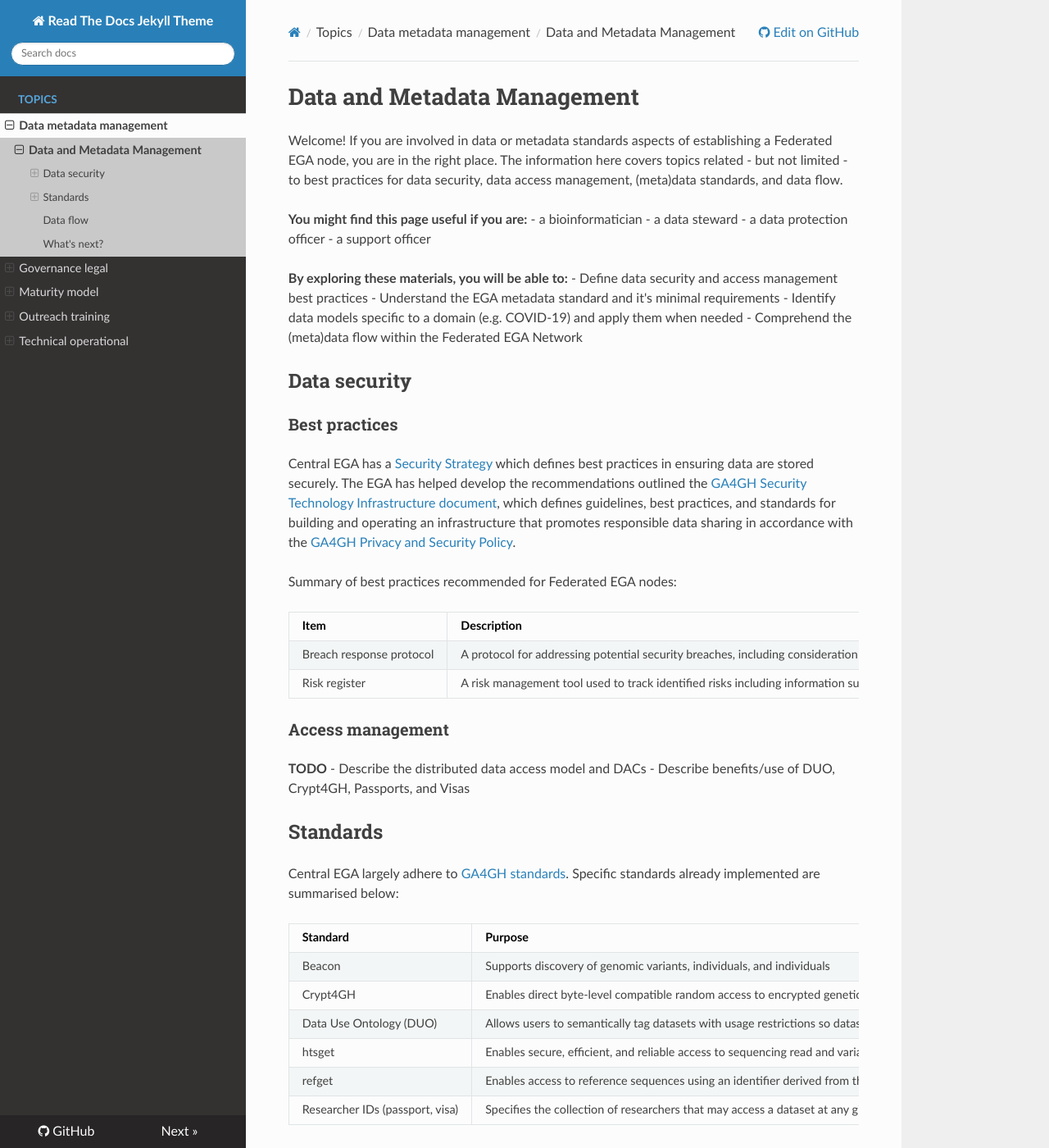
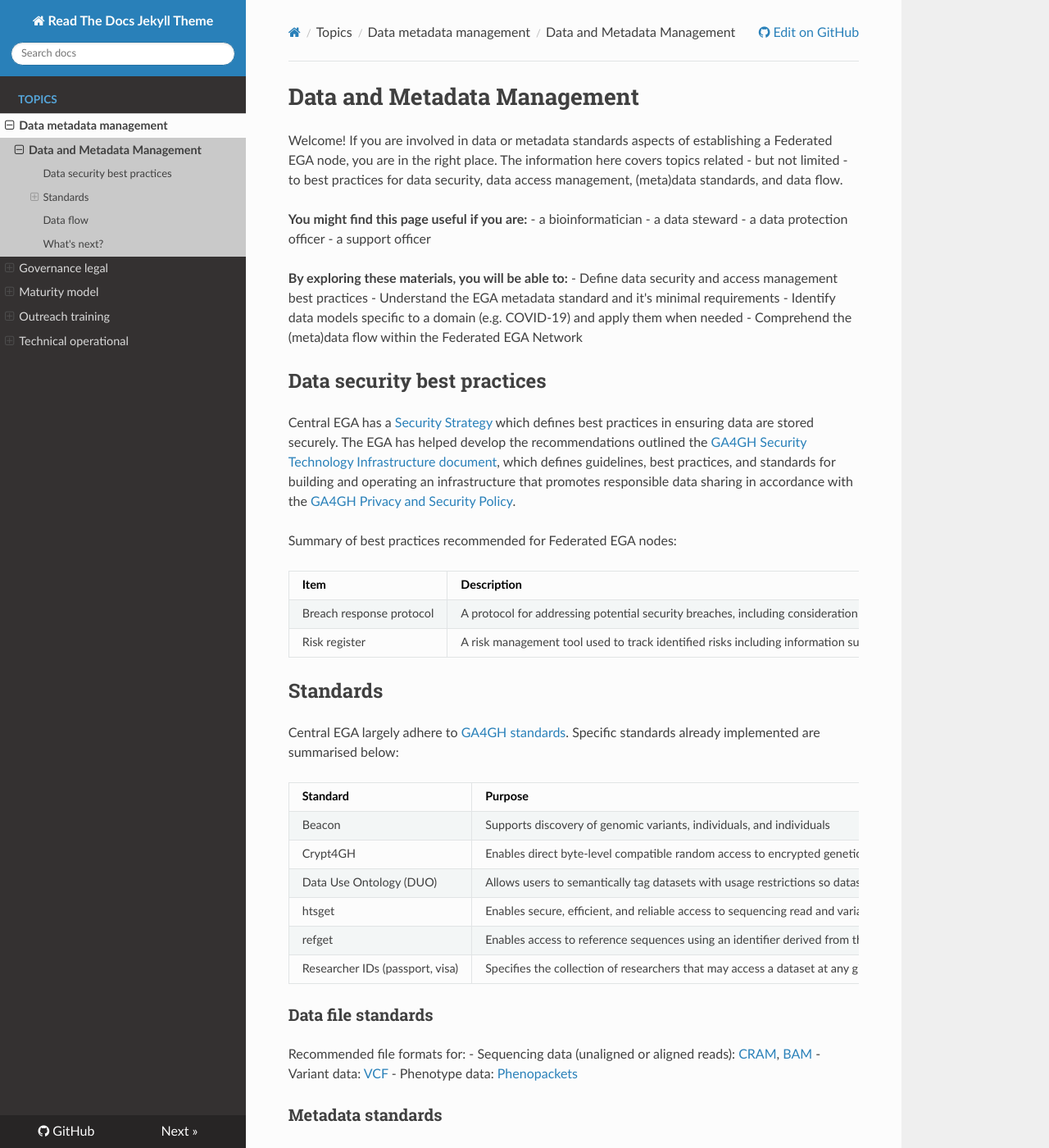
Before and after one commit to viklund/FEGA-onboarding, an MkDocs documentation site: the page built from docs/topics/data-metadata-management/README.md, in a window 1280 px wide and 1400 px high. Shown: the whole window at 82% size. Built offline with MkDocs 1.6.1, drawn with Linux system fonts in a browser that asks for light colours; nearby versions of some CDN libraries; some of the changed text lies outside the part shown.

Commit message:
Removed placeholders.

```diff
--- a/docs/topics/data-metadata-management/README.md
+++ b/docs/topics/data-metadata-management/README.md
@@ -22,9 +22,7 @@ Welcome! If you are involved in data or metadata standards aspects of establishi
 - Identify data models specific to a domain (e.g. COVID-19) and apply them when needed
 - Comprehend the (meta)data flow within the Federated EGA Network
 
-## Data security
-
-### Best practices
+## Data security best practices
 
 Central EGA has a [Security Strategy](https://ega-archive.org/files/European_Genome_phenome_Archive_Security_Overview.pdf) which defines best practices in ensuring data are stored securely. The EGA has helped develop the recommendations outlined the [GA4GH Security Technology Infrastructure document](https://www.ga4gh.org/docs/ga4ghtoolkit/data-security/2016May10_REV_SecInfrastructure.pdf), which defines guidelines, best practices, and standards for building and operating an infrastructure that promotes responsible data sharing in accordance with the [GA4GH Privacy and Security Policy](https://www.ga4gh.org/docs/ga4ghtoolkit/data-security/Privacy-and-Security-Policy.pdf).
 
@@ -34,12 +32,6 @@ Summary of best practices recommended for Federated EGA nodes:
 |:---|:---|:---|
 | Breach response protocol | A protocol for addressing potential security breaches, including consideration of other FEGA nodes, CEGA, key contacts, and institutional/organisational policies. | TBD |
 | Risk register | A risk management tool used to track identified risks including information such as the nature of the risk, reference and owner, and mitigation measures. | TBD |
-
-### Access management
-
-**TODO**
-- Describe the distributed data access model and DACs
-- Describe benefits/use of DUO, Crypt4GH, Passports, and Visas
 
 ## Standards
 
@@ -72,7 +64,7 @@ The following resources represent EGA and community guidelines for submitted met
 
 ### Quality control
 
-**TODO**: Add content here
+**Coming soon!**
 
 ## Data flow
 
@@ -82,4 +74,4 @@ The following resources represent EGA and community guidelines for submitted met
 
 ## What's next?
 
-**TODO**: Define next step of journey
+**Coming soon!**
```
